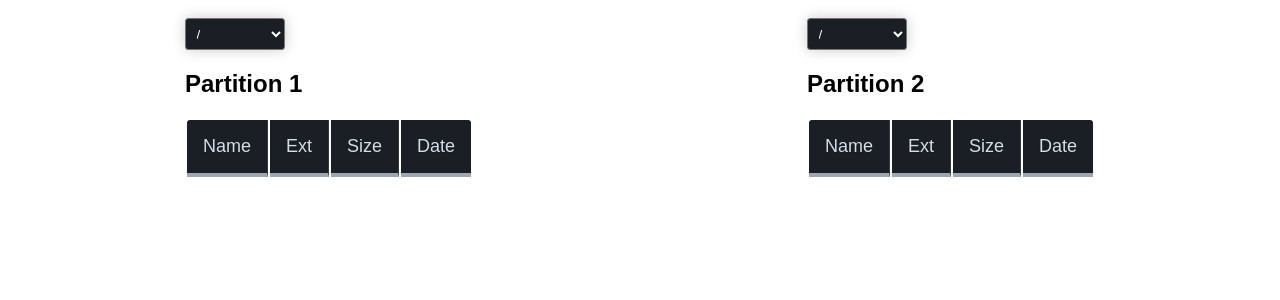
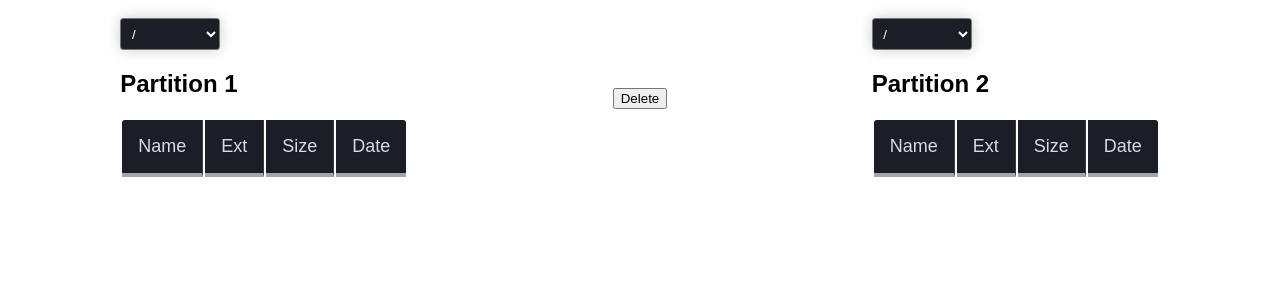
Before and after one commit to GeorgeDenis/Browser-Total-Commander, a Flask app: page / in a window 1280 px wide. Shown: the top 300 px of the page. Run offline with Flask 3, Linux system fonts and the light colour scheme; lists and menus that the app fills with data are empty.

Commit message:
Delete data added

```diff
--- a/main.py
+++ b/main.py
@@ -1,6 +1,7 @@
 from flask import Flask, jsonify, request, render_template
 import datetime
 import os
+import shutil
 import psutil
 
 app = Flask(__name__)
@@ -20,7 +21,11 @@ def getPartitionsId():
 
 @app.route('/<partition>', methods=['GET'])
 def show_partition(partition):
-    base_path = f"{partition}://"
+    path = request.args.get('path', None)
+    if path is not None:
+        base_path = f"{partition}://{path}"
+    else:
+        base_path = f"{partition}://"
     files = {}
     exclusions = {'$RECYCLE.BIN', '$Recycle.Bin', '.GamingRoot', 'System Volume Information'}
 
@@ -40,6 +45,20 @@ def show_partition(partition):
     return jsonify({"folders": files}), 200
 
 
+@app.route('/', methods=['DELETE'])
+def delete_items():
+    paths = request.json.get('paths', [])
+    for path in paths:
+        print(path)
+        if not os.path.exists(path):
+            return jsonify({"error": f"Path {path} does not exist"})
+        try:
+            shutil.rmtree(path) if os.path.isdir(path) else os.remove(path)
+        except Exception as e:
+            return jsonify({"error": f"Could not delete element {path}: {e}"})
+    return jsonify({"message": "All elements have been successfully deleted"})
+
+
 @app.route('/')
 def file_manager():
     return render_template('file_manager.html')
--- a/static/scripts.js
+++ b/static/scripts.js
@@ -1,6 +1,6 @@
 const panel1List = document.getElementById("panel1List")
 const panel2List = document.getElementById("panel2List")
-
+const otherTableId = '';
 async function loadPartitionList(panel) {
   const response = await fetch("/partitions");
   const data = await response.json();
@@ -24,7 +24,7 @@ function loadPartitionData(panelId, partition) {
       } else {
         let content = "";
         for (const [name, info] of Object.entries(data.folders)) {
-          content += `<tr>
+          content += `<tr data-path="${info.path}">
                                   <td>${name}</td>
                                   <td>${info.extension || ""}</td>
                                   <td>${info.size}</td>
@@ -80,10 +80,49 @@ function addRowSelectionListeners(tableBody, otherTableId) {
         .getElementById(otherTableId)
         .getElementsByTagName("tbody")[0];
       const selectedInOtherTable = otherTableBody.querySelector(".selected");
-
       if (!selectedInOtherTable) {
         row.classList.toggle("selected");
       }
     });
   });
 }
+function deleteSelectedFiles() {
+  const panels = ['panel1', 'panel2'];
+  let pathsToDelete = [];
+  let selectedRowsElements = [];
+
+  panels.forEach(panelId => {
+    const tableBody = document.getElementById(panelId).getElementsByTagName("tbody")[0];
+    const selectedRows = tableBody.querySelectorAll("tr.selected");
+
+    const paths = Array.from(selectedRows).map(row => {
+      selectedRowsElements.push(row);
+      return row.getAttribute('data-path');
+    });
+
+    pathsToDelete = pathsToDelete.concat(paths);
+  });
+   pathsToDelete.forEach(row => {
+   console.log(row)
+   })
+
+  if (pathsToDelete.length > 0) {
+    fetch('/', {
+      method: 'DELETE',
+      headers: {
+        'Content-Type': 'application/json',
+      },
+      body: JSON.stringify({ paths: pathsToDelete }),
+    })
+    .then(response => response.json())
+    .then(data => {
+      console.log('Success:', data);
+      selectedRowsElements.forEach(row => row.remove());
+    })
+    .catch((error) => {
+      console.error('Error:', error);
+    });
+  } else {
+    console.log("No files selected for deletion.");
+  }
+}
--- a/static/styles.css
+++ b/static/styles.css
@@ -14,7 +14,11 @@ body {
   box-shadow: 0 0 1em 0 rgba(0, 0, 0, 0.2);
   cursor: pointer;
 }
-
+.btn-panel{
+    display:flex;
+    flex-direction: column;
+    justify-content: center;
+}
 th {
   color:#D5DDE5;
   background:#1b1e24;
--- a/templates/file_manager.html
+++ b/templates/file_manager.html
@@ -28,6 +28,9 @@
         </tbody>
       </table>
     </div>
+    <div class="btn-panel" onclick="deleteSelectedFiles()">
+      <button>Delete</button>
+    </div>
     <div class="file-panel" id="panel2">
       <div>
         <select class="panelList" id="panel2List"></select>
```
